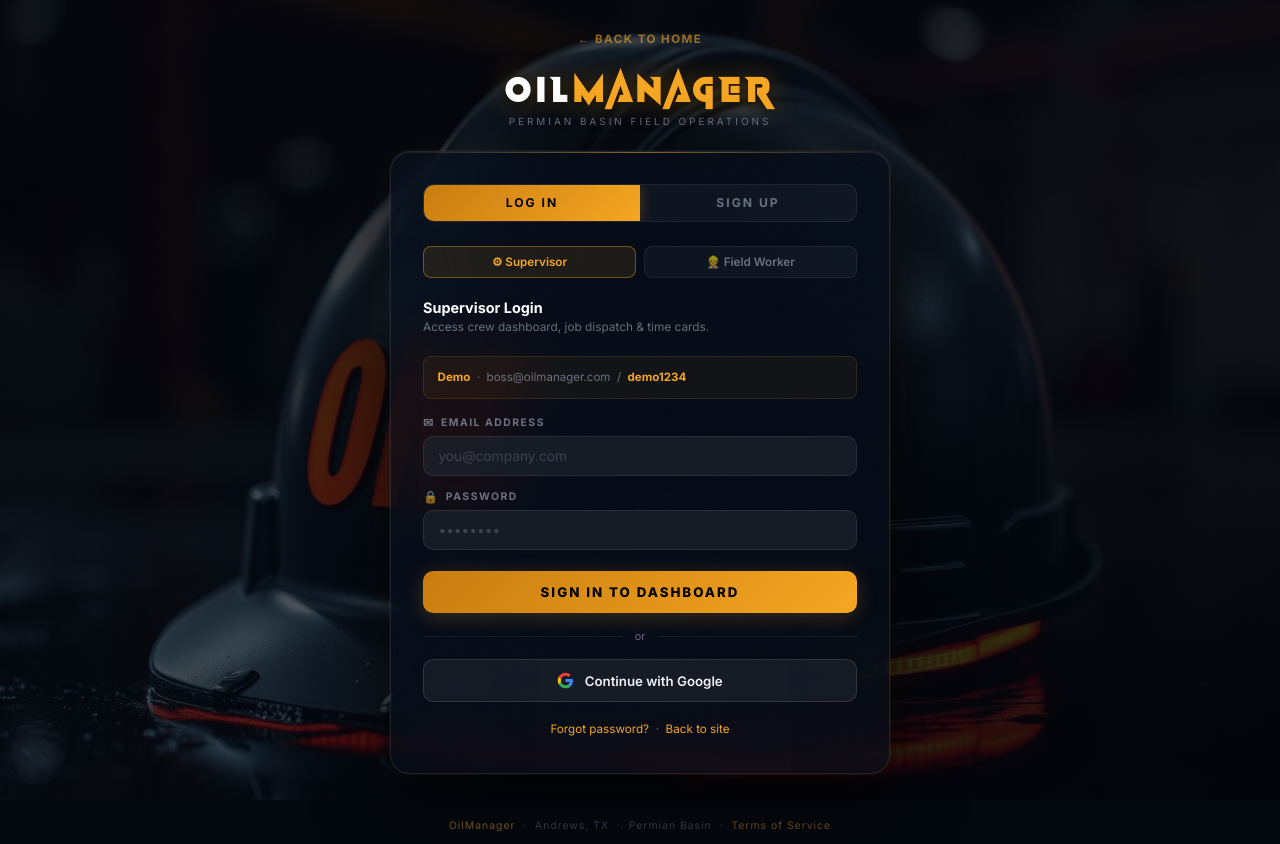
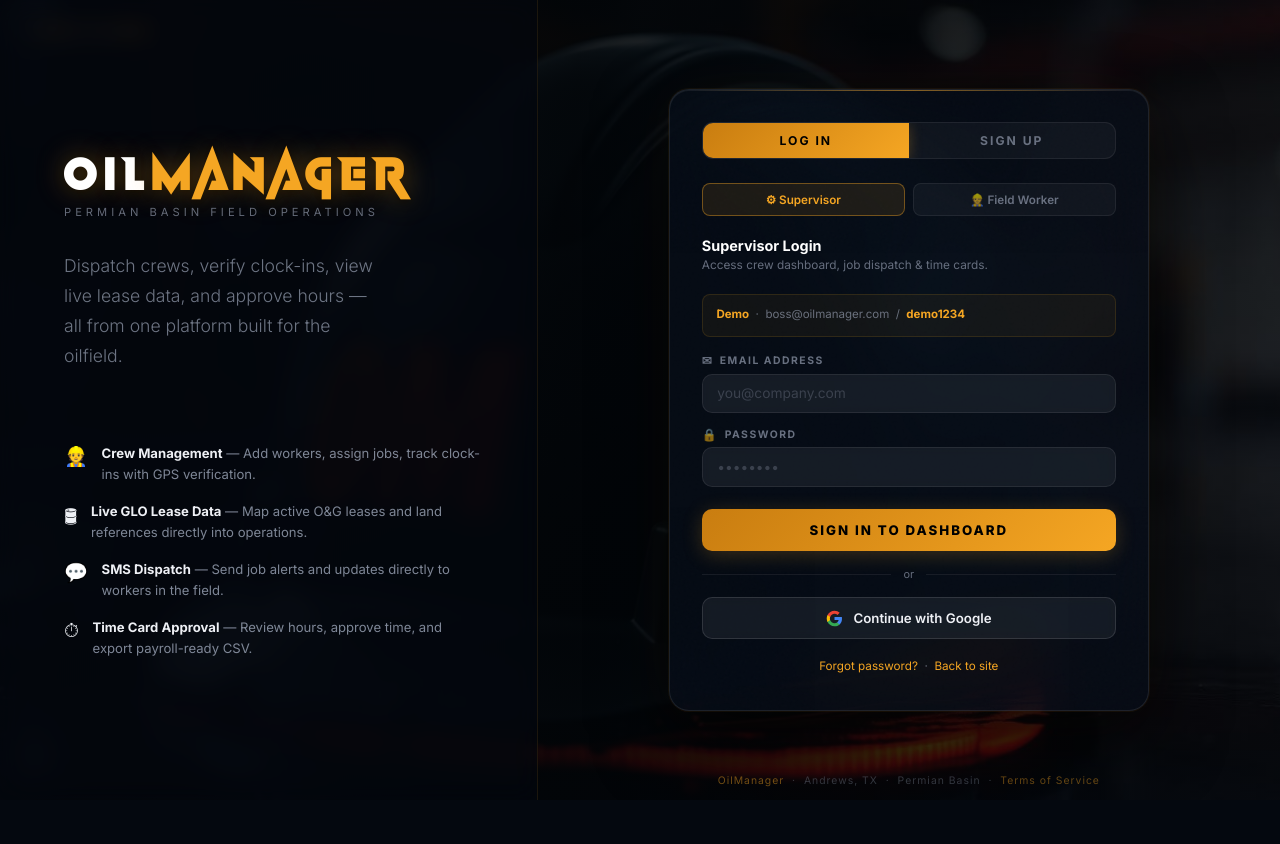
Before and after one commit to juancarlosfel52/OilManager, a website: page login.html in a window 1280 px wide. After the commit the page ends 800 px from the top, so only its background shows below. Drawn offline with Linux system fonts and the light colour scheme; no server answers.

Commit message:
Desktop layouts: login two-panel, worker dashboard sidebar, mobile polish

```diff
--- a/login.html
+++ b/login.html
@@ -34,6 +34,14 @@
 
 /* ── LOGO ── */
 .logo-wrap{text-align:center;margin-bottom:1.5rem}
+.login-left{display:none}
+.login-right{display:contents}
+.mob-logo-wrap{text-align:center;margin-bottom:1.4rem}
+@media(min-width:769px){
+  .login-left{display:flex}
+  .login-right{display:flex;flex-direction:column;align-items:center;justify-content:center;flex:1;overflow-y:auto;padding:2.5rem 3rem}
+  .mob-logo-wrap{display:none}
+}
 .logo{font-family:'Maximum Voltage',sans-serif;font-size:2.3rem;letter-spacing:5px;color:#fff;text-shadow:0 0 28px rgba(245,166,35,0.38),0 2px 10px rgba(0,0,0,0.9)}
 .logo span{color:var(--gold)}
 .logo-sub{font-size:0.62rem;letter-spacing:3px;text-transform:uppercase;color:var(--muted);margin-top:0.4rem}
@@ -196,6 +204,54 @@
 .btn-accept:hover{opacity:0.85}
 
 /* ── MOBILE ── */
+/* ── DESKTOP LAYOUT (769px+) — two-panel ── */
+@media(min-width:769px){
+  html,body{overflow:hidden;height:100%}
+  .login-bg::after{
+    background:linear-gradient(90deg,rgba(2,5,8,0.92) 0%,rgba(2,5,8,0.92) 45%,rgba(4,8,14,0.55) 100%);
+  }
+  .page{
+    flex-direction:row;align-items:stretch;
+    padding:0;justify-content:flex-start;
+    min-height:100vh;
+  }
+  /* Left branding panel */
+  .login-left{
+    width:42%;flex-shrink:0;
+    display:flex;flex-direction:column;
+    align-items:flex-start;justify-content:center;
+    padding:3.5rem 3.5rem 3.5rem 4rem;
+    border-right:1px solid rgba(245,166,35,0.1);
+    background:rgba(4,8,16,0.6);
+    backdrop-filter:blur(12px);
+  }
+  .login-right{
+    flex:1;display:flex;flex-direction:column;
+    align-items:center;justify-content:center;
+    padding:2.5rem 3rem;
+    overflow-y:auto;
+  }
+  .back-home{margin-bottom:0;position:absolute;top:1.5rem;left:1.5rem}
+  .logo-wrap{text-align:left;margin-bottom:2rem}
+  .logo{font-size:3rem;letter-spacing:6px}
+  .logo-sub{font-size:0.7rem;letter-spacing:4px}
+  /* Desktop feature list */
+  .login-features{margin-top:2.5rem;display:flex;flex-direction:column;gap:1rem}
+  .login-feature{display:flex;align-items:flex-start;gap:0.85rem}
+  .login-feature-icon{font-size:1.2rem;flex-shrink:0;margin-top:1px}
+  .login-feature-text{font-size:0.82rem;color:rgba(180,190,210,0.7);line-height:1.6}
+  .login-feature-text strong{color:var(--text)}
+  .login-tagline{
+    font-size:1.1rem;font-weight:300;color:rgba(180,190,210,0.6);
+    line-height:1.7;margin-bottom:2rem;max-width:320px;
+  }
+  /* Card on right panel */
+  .card{max-width:480px;width:100%}
+  .card.signup-wide{max-width:580px}
+  /* Page footer moves to bottom of right panel */
+  .page-footer{position:absolute;bottom:0;right:0;width:58%}
+}
+
 /* ── iOS INPUT ZOOM FIX (must be 16px+) ── */
 @media(max-width:767px){
   input,select{font-size:16px!important}
@@ -241,7 +297,28 @@
 <div class="page">
   <a href="index.html" class="back-home">← Back to Home</a>
 
-  <div class="logo-wrap">
+  <!-- LEFT BRANDING PANEL (desktop only) -->
+  <div class="login-left">
+    <div class="logo-wrap">
+      <div class="logo">Oil<span>Manager</span></div>
+      <div class="logo-sub">Permian Basin Field Operations</div>
+    </div>
+    <div class="login-tagline">
+      Dispatch crews, verify clock-ins, view live lease data, and approve hours — all from one platform built for the oilfield.
+    </div>
+    <div class="login-features">
+      <div class="login-feature"><div class="login-feature-icon">👷</div><div class="login-feature-text"><strong>Crew Management</strong> — Add workers, assign jobs, track clock-ins with GPS verification.</div></div>
+      <div class="login-feature"><div class="login-feature-icon">🛢</div><div class="login-feature-text"><strong>Live GLO Lease Data</strong> — Map active O&G leases and land references directly into operations.</div></div>
+      <div class="login-feature"><div class="login-feature-icon">💬</div><div class="login-feature-text"><strong>SMS Dispatch</strong> — Send job alerts and updates directly to workers in the field.</div></div>
+      <div class="login-feature"><div class="login-feature-icon">⏱</div><div class="login-feature-text"><strong>Time Card Approval</strong> — Review hours, approve time, and export payroll-ready CSV.</div></div>
+    </div>
+  </div>
+
+  <!-- RIGHT FORM PANEL -->
+  <div class="login-right">
+
+  <!-- Mobile-only logo (hidden on desktop since login-left shows it) -->
+  <div class="mob-logo-wrap">
     <div class="logo">Oil<span>Manager</span></div>
     <div class="logo-sub">Permian Basin Field Operations</div>
   </div>
@@ -483,7 +560,9 @@
     </div>
 
   </div><!-- end .card -->
-</div>
+
+  </div><!-- end .login-right -->
+</div><!-- end .page -->
 
 <div class="page-footer">
   <span>OilManager</span> &nbsp;·&nbsp; Andrews, TX &nbsp;·&nbsp; Permian Basin &nbsp;·&nbsp;
```
Also changed, not shown: dashboard-worker.html (+79 -0 lines).
